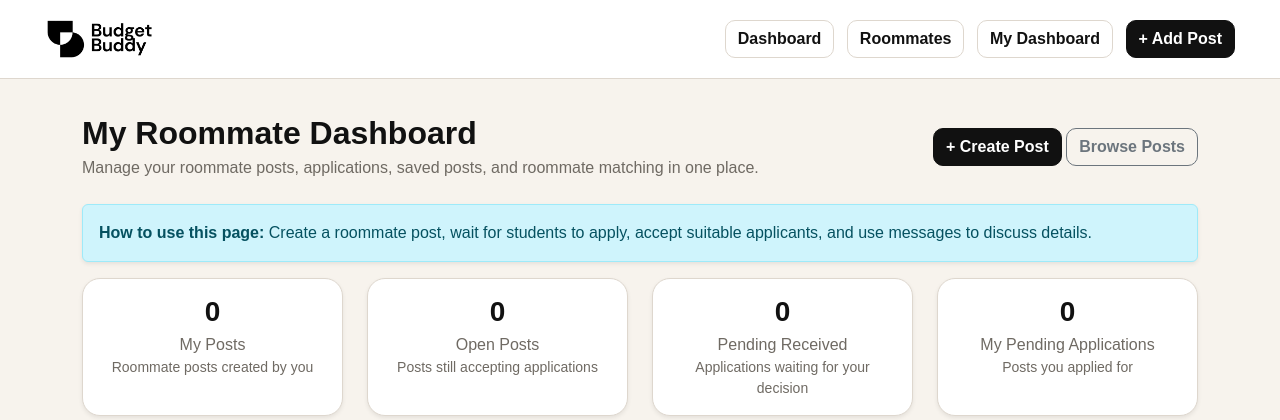
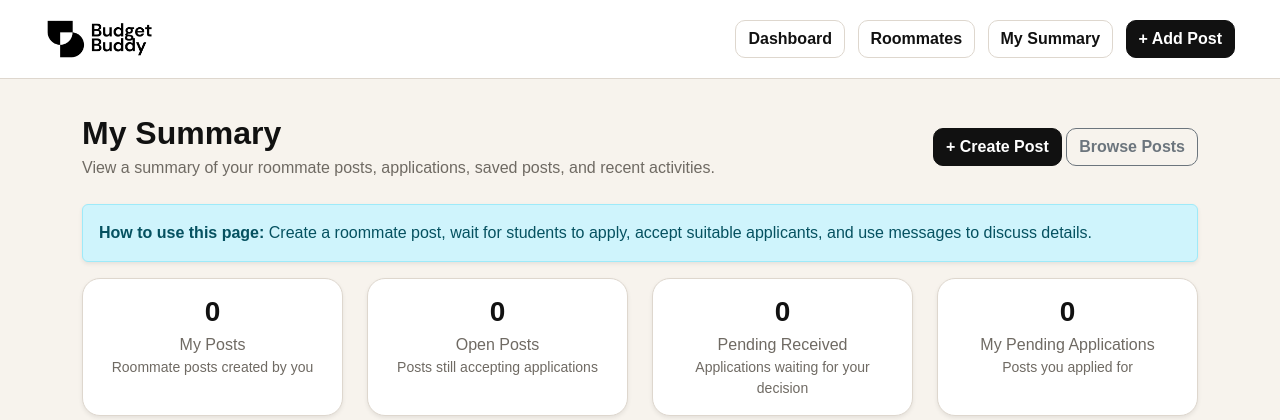
Before and after one commit to GordanEatCodes/GitProject-BudgetBuddy, a Django app: page /roommates/dashboard/ in a window 1280 px wide. Shown: the top 420 px of the page. Run offline with Django 5.2, Linux system fonts and the light colour scheme; the visitor is signed in with stand-in values (Sample User, id 1); data that the repository does not hold is empty.

Commit message:
rename roommate dashboard to my summary

```diff
--- a/roommate/templates/roommate/add_roommate.html
+++ b/roommate/templates/roommate/add_roommate.html
@@ -12,7 +12,7 @@
 
     <div>
         <a href="{% url 'roommate_dashboard' %}" class="btn btn-secondary">
-            My Dashboard
+            My Summary
         </a>
 
         <a href="{% url 'roommate_list' %}" class="btn btn-secondary">
--- a/roommate/templates/roommate/application_detail.html
+++ b/roommate/templates/roommate/application_detail.html
@@ -12,7 +12,7 @@
 
     <div>
         <a href="{% url 'roommate_dashboard' %}" class="btn btn-secondary">
-            My Dashboard
+            My Summary
         </a>
 
         {% if user == application.roommate_post.created_by %}
--- a/roommate/templates/roommate/applications_received.html
+++ b/roommate/templates/roommate/applications_received.html
@@ -12,7 +12,7 @@
 
     <div>
         <a href="{% url 'roommate_dashboard' %}" class="btn btn-secondary">
-            My Dashboard
+            My Summary
         </a>
 
         <a href="{% url 'roommate_list' %}" class="btn btn-secondary">
--- a/roommate/templates/roommate/my_applications.html
+++ b/roommate/templates/roommate/my_applications.html
@@ -12,7 +12,7 @@
 
     <div>
         <a href="{% url 'roommate_dashboard' %}" class="btn btn-secondary">
-            My Dashboard
+            My Summary
         </a>
 
         <a href="{% url 'roommate_list' %}" class="btn btn-secondary">
--- a/roommate/templates/roommate/roommate_dashboard.html
+++ b/roommate/templates/roommate/roommate_dashboard.html
@@ -4,9 +4,9 @@
 
 <div class="d-flex justify-content-between align-items-center mb-4">
     <div>
-        <h2 class="mb-1">My Roommate Dashboard</h2>
+        <h2 class="mb-1">My Summary</h2>
         <p class="text-muted mb-0">
-            Manage your roommate posts, applications, saved posts, and roommate matching in one place.
+            View a summary of your roommate posts, applications, saved posts, and recent activities.
         </p>
     </div>
 
--- a/roommate/templates/roommate/roommate_detail.html
+++ b/roommate/templates/roommate/roommate_detail.html
@@ -17,7 +17,7 @@
 
         {% if user.is_authenticated %}
             <a href="{% url 'roommate_dashboard' %}" class="btn btn-secondary">
-                My Dashboard
+                My Summary
             </a>
         {% endif %}
     </div>
--- a/roommate/templates/roommate/roommate_list.html
+++ b/roommate/templates/roommate/roommate_list.html
@@ -14,7 +14,7 @@
         {% if user.is_authenticated %}
 
             <a href="{% url 'roommate_dashboard' %}" class="btn btn-secondary me-2">
-                My Dashboard
+                My Summary
             </a>
 
             <a href="{% url 'saved_roommate_posts' %}" class="btn btn-secondary me-2">
--- a/roommate/templates/roommate/saved_roommate_posts.html
+++ b/roommate/templates/roommate/saved_roommate_posts.html
@@ -12,7 +12,7 @@
 
     <div>
         <a href="{% url 'roommate_dashboard' %}" class="btn btn-secondary">
-            My Dashboard
+            My Summary
         </a>
 
         <a href="{% url 'roommate_list' %}" class="btn btn-primary">
--- a/templates/base.html
+++ b/templates/base.html
@@ -219,7 +219,7 @@
 
         <a class="btn btn-secondary me-2"
            href="{% url 'roommate_dashboard' %}">
-            My Dashboard
+            My Summary
         </a>
 
         <a class="btn btn-primary"
```
